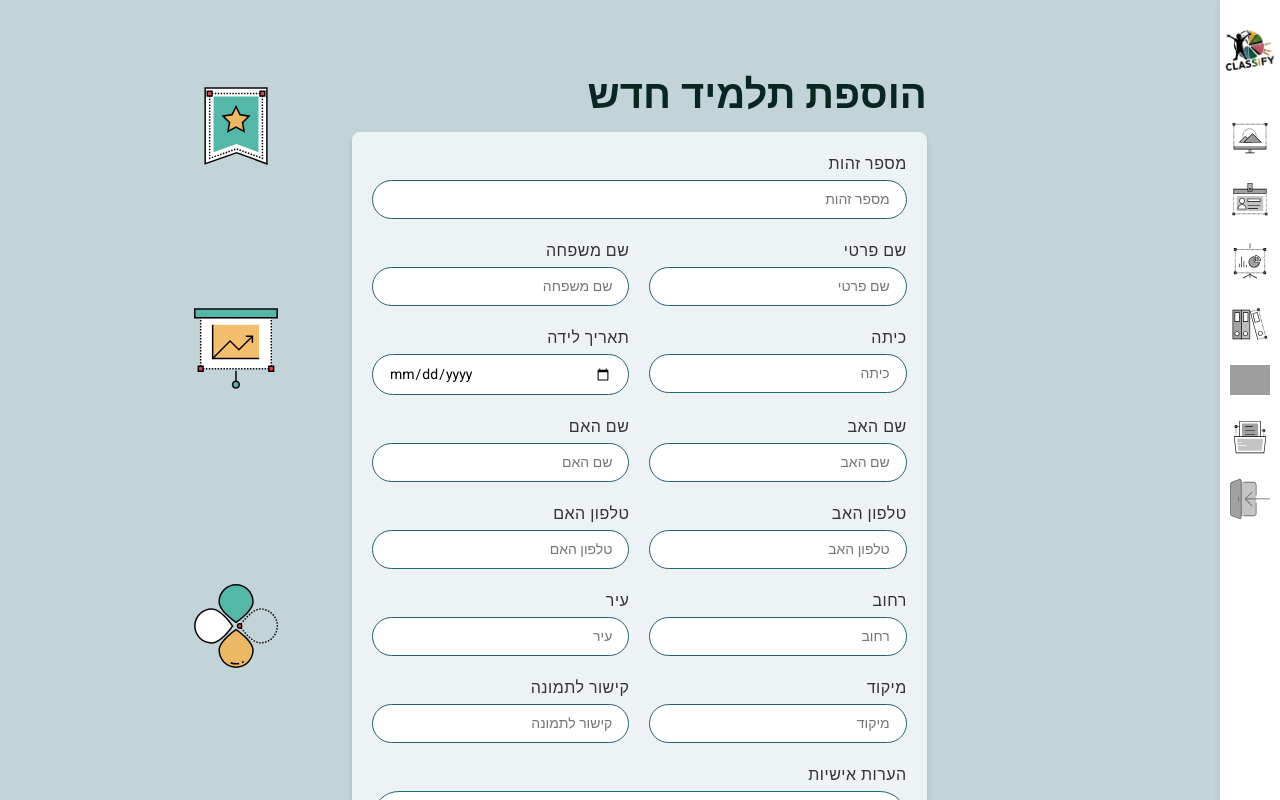
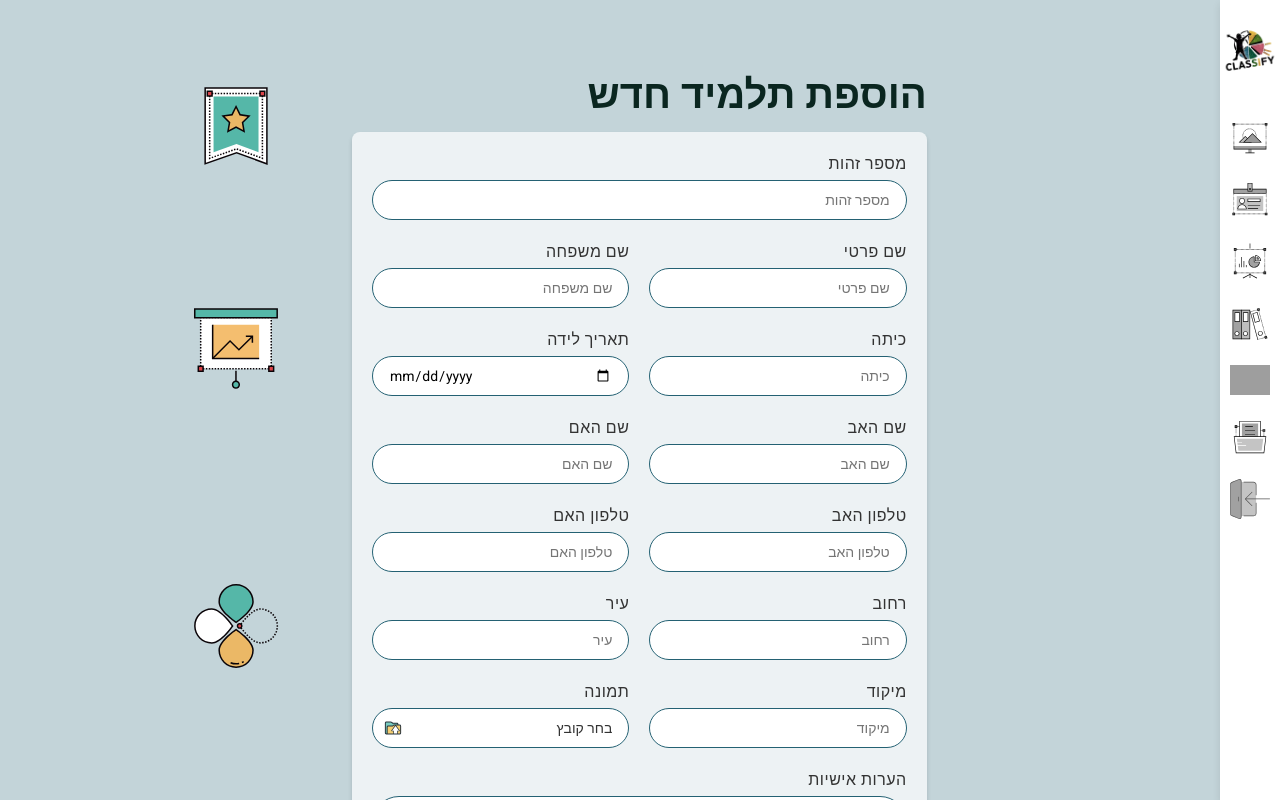
Before and after one commit to yossi-weinberger/classify, a Next.js app: page /add-student in a window 1280 px wide. Shown: the top 800 px of the page. Built offline with nearby package versions, Linux system fonts and the light colour scheme; no server answers; grey boxes are pictures that could not be loaded.

Commit message:
student pic upload

```diff
--- a/components/addStudents/AddStudentForm.jsx
+++ b/components/addStudents/AddStudentForm.jsx
@@ -1,7 +1,8 @@
 "use client";
 import { useState } from "react";
 import styles from "./AddStudentForm.module.css";
-import { addStudent } from "@/functions/apiCalls";
+import { addStudent, uploadImage } from "@/functions/apiCalls";
+import Image from "next/image";
 
 export default function AddStudentForm() {
   const [formData, setFormData] = useState({
@@ -19,17 +20,17 @@ export default function AddStudentForm() {
       city: "",
       postalCode: "",
     },
+    img: "",
     personalNotes: "",
-    img: "",
   });
 
+  const [selectedFile, setSelectedFile] = useState(null);
   const [error, setError] = useState(null);
   const [success, setSuccess] = useState(null);
 
   const handleChange = (e) => {
     const { name, value } = e.target;
     if (name.includes(".")) {
-      // טיפול בשדות מקוננים (כתובת)
       const [parent, child] = name.split(".");
       setFormData((prev) => ({
         ...prev,
@@ -39,7 +40,6 @@ export default function AddStudentForm() {
         },
       }));
     } else {
-      // טיפול בשדות רגילים
       setFormData((prev) => ({
         ...prev,
         [name]: name === "idil" ? (value === "" ? "" : Number(value)) : value,
@@ -47,13 +47,26 @@ export default function AddStudentForm() {
     }
   };
 
+  const handleFileChange = (e) => {
+    setSelectedFile(e.target.files[0]);
+  };
+
   const handleSubmit = async (e) => {
     e.preventDefault();
     try {
-      const result = await addStudent({
+      let imageUrl = formData.img;
+      if (selectedFile) {
+        imageUrl = await uploadImage(selectedFile);
+      }
+
+      const updatedFormData = {
         ...formData,
         idil: Number(formData.idil),
-      });
+        img: imageUrl,
+      };
+
+      const result = await addStudent(updatedFormData);
+
       setSuccess(
         `התלמיד ${formData.firstName} ${formData.lastName} נוסף בהצלחה!`
       );
@@ -72,14 +85,16 @@ export default function AddStudentForm() {
           city: "",
           postalCode: "",
         },
+        img: "",
         personalNotes: "",
-        img: "",
       });
+      setSelectedFile(null);
     } catch (error) {
       console.error("Error adding student:", error);
       setError(error.message || "An error occurred while adding the student.");
     }
   };
+
   const fieldLabels = {
     idil: "מספר זהות",
     firstName: "שם פרטי",
@@ -93,8 +108,8 @@ export default function AddStudentForm() {
     "address.street": "רחוב",
     "address.city": "עיר",
     "address.postalCode": "מיקוד",
+    img: "תמונה",
     personalNotes: "הערות אישיות",
-    img: "קישור לתמונה",
   };
 
   const fieldOrder = [
@@ -112,7 +127,34 @@ export default function AddStudentForm() {
     "img",
     "personalNotes",
   ];
+
   const renderField = (field) => {
+    if (field === "img") {
+      return (
+        <div key={field} className={styles.inputGroup}>
+          <label htmlFor="imageUpload">{fieldLabels[field]}</label>
+          <div className={styles.fileInputWrapper}>
+            <input
+              type="file"
+              id="imageUpload"
+              onChange={handleFileChange}
+              accept="image/*"
+              className={styles.fileInput}
+            />
+            <span className={styles.fileInputText}>
+              {selectedFile ? selectedFile.name : "בחר קובץ"}
+            </span>
+            <Image
+              src="/icons/upload.svg"
+              alt="Upload icon"
+              width={20}
+              height={20}
+              className={styles.uploadIcon}
+            />
+          </div>
+        </div>
+      );
+    }
     const [parent, child] = field.split(".");
     const value = child ? formData[parent][child] : formData[field];
     const label = fieldLabels[field];
--- a/components/addStudents/AddStudentForm.module.css
+++ b/components/addStudents/AddStudentForm.module.css
@@ -40,18 +40,65 @@
 .inputGroup input,
 .inputGroup textarea,
 .idField input,
-.personalNotesField textarea {
+.personalNotesField textarea,
+.fileInputWrapper {
   width: 100%;
+  height: 40px; /* קביעת גובה אחיד לכל השדות */
   border-radius: 27px;
   border: 1px solid #246173;
   padding: 8px 16px;
   font-size: 14px;
   font-family: "Heebo", sans-serif;
+  background-color: white; /* וידוא שהרקע של כל השדות הוא לבן */
 }
 
 .personalNotesField textarea {
   height: 111px;
   resize: vertical;
+}
+
+.fileInputWrapper {
+  position: relative;
+  overflow: hidden;
+  display: inline-block;
+  cursor: pointer;
+  transition: all 0.3s ease;
+}
+
+.fileInputWrapper:hover {
+  background-color: #f0f8ff; /* תכלת בהיר מאוד */
+  border-color: #1e5160;
+}
+
+.fileInput {
+  position: absolute;
+  font-size: 100px;
+  right: 0;
+  top: 0;
+  opacity: 0;
+  cursor: pointer;
+  height: 100%;
+  width: 100%;
+}
+
+.fileInputText {
+  display: inline-block;
+  width: calc(100% - 30px); /* מקום לאייקון */
+  height: 100%;
+  line-height: 24px;
+  font-size: 14px;
+  font-family: "Heebo", sans-serif;
+  color: #333333;
+  white-space: nowrap;
+  overflow: hidden;
+  text-overflow: ellipsis;
+}
+
+.uploadIcon {
+  position: absolute;
+  left: 10px;
+  top: 50%;
+  transform: translateY(-50%);
 }
 
 .submitButton {
```
Also changed, not shown: public/icons/upload.svg (added), 1 other file (tests, documents, lock files or other folders).
